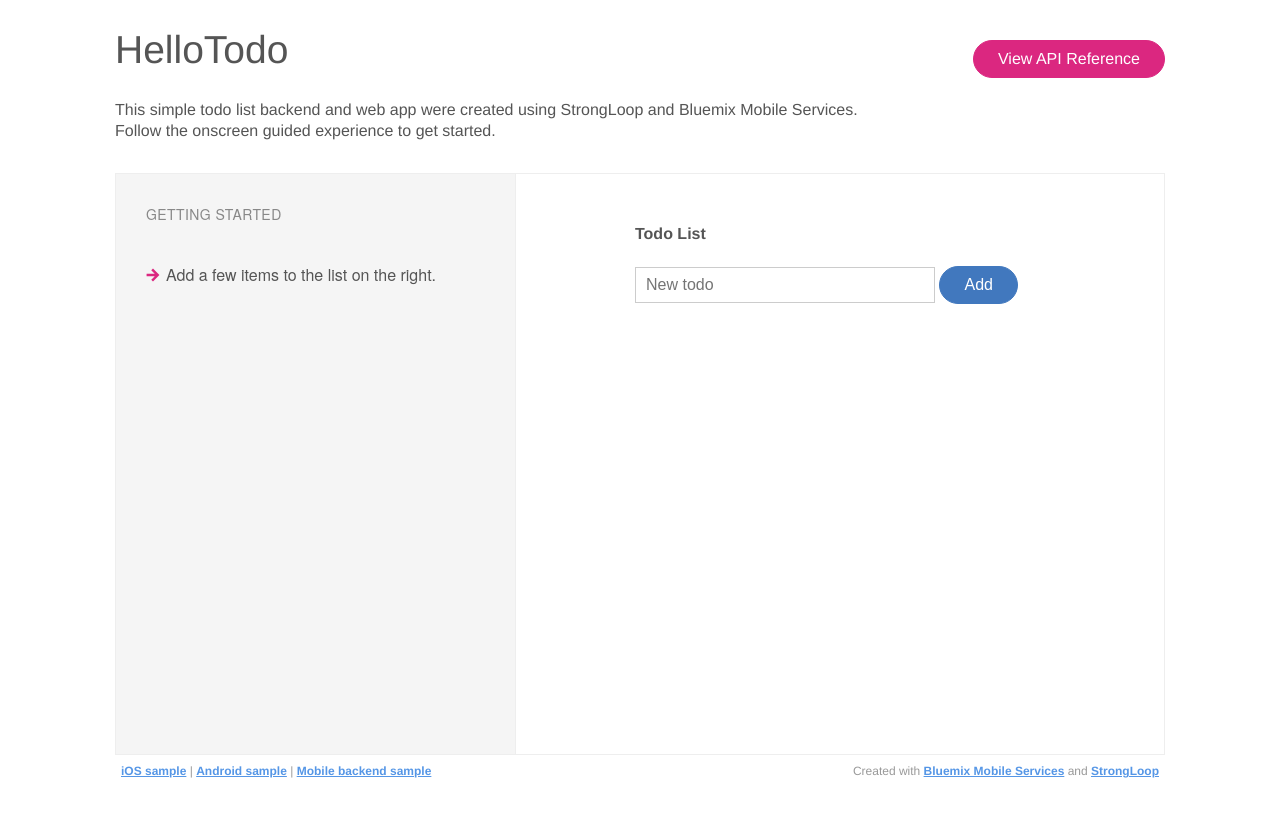
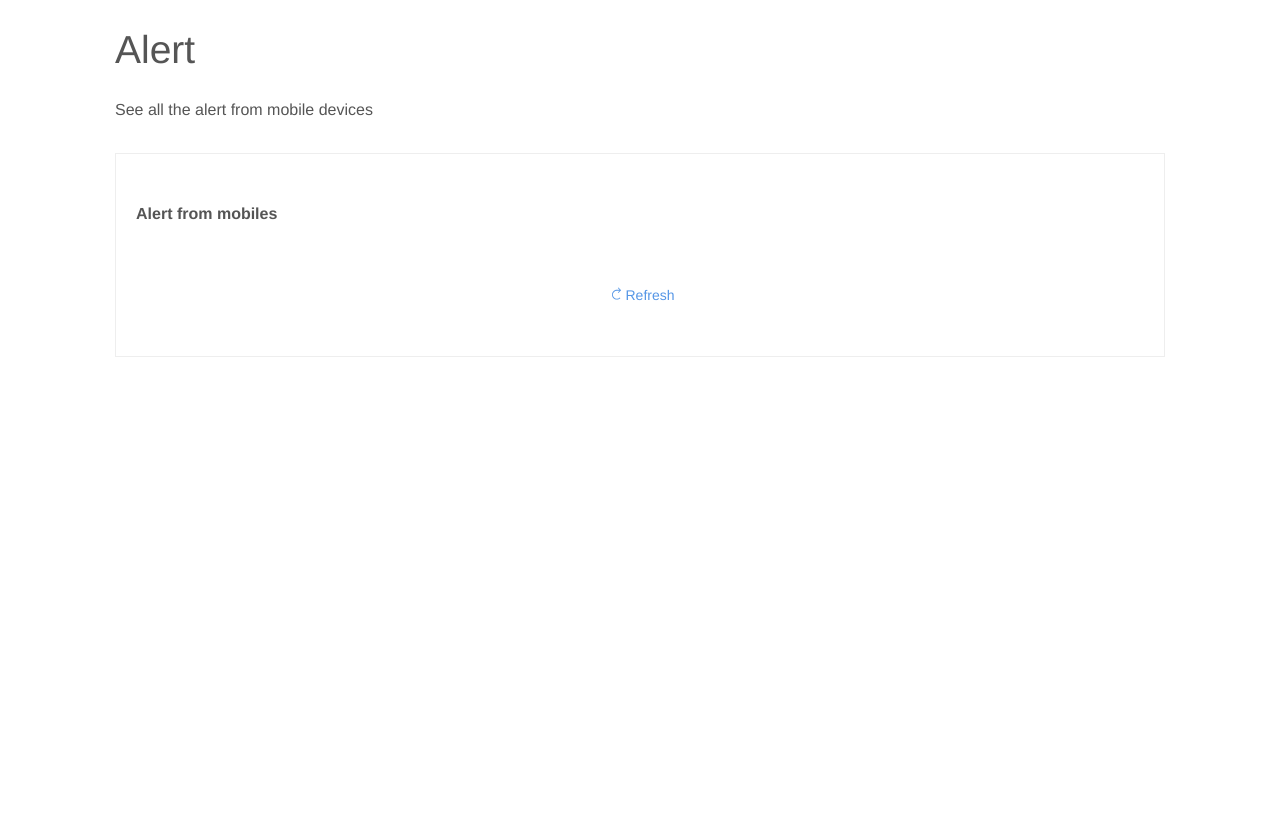
Before and after one commit to charles13/safealarm-1480177829285, a website: page client/index.html in a window 1280 px wide. Drawn offline with nearby package versions, Linux system fonts and the light colour scheme; no server answers.

Commit message:
working website

```diff
--- a/client/App.js
+++ b/client/App.js
@@ -59,7 +59,8 @@
 				var $saveButton = $("<td>").text("save").attr("class", "link save tc").click(onSaveExistingItemButtonClicked);
 				var $deleteButton = $("<td>").text("delete").attr("class", "link delete tc").click(onDeleteButtonClicked);
 
-				$tr.append($doneBox).append($text).append($editButton).append($saveButton).append($deleteButton);
+//				$tr.append($doneBox).append($text).append($editButton).append($saveButton).append($deleteButton);
+				$tr.append($doneBox).append($text).append($deleteButton);
 				todos.push($tr);
 			});
 
--- a/client/index.html
+++ b/client/index.html
@@ -1,22 +1,22 @@
 <!DOCTYPE html>
 <html>
 <head>
-    <title>HelloTodo</title>
+    <title>Safe Alert</title>
     <link rel="stylesheet" href="main.css">
 </head>
 
 <body>
 <div class="wrapper">
-    <div class="float-right" style="align:center">
+    <!--<div class="float-right" style="align:center">
         <a class="mf-btn mf-btn--primary" href="/explorer/#!/Item" target="_blank">View API Reference</a>
-    </div>
+    </div>-->
     <header>
-        <h1>HelloTodo</h1>
+        <h1>Alert</h1>
 
-        <p>This simple todo list backend and web app were created using StrongLoop and Bluemix Mobile Services. Follow the onscreen guided experience to get started.</p>
+        <p>See all the alert from mobile devices</p>
     </header>
     <div class="container">
-        <div id="InfoBox">
+        <!--<div id="InfoBox">
             <div class="instr-pane active" id="init">
                 <h4>Getting Started</h4>
 
@@ -107,22 +107,22 @@
                 <p class="next">Learn to protect your mobile backend with <a href="https://www.ng.bluemix.net/docs/services/mobileaccess/index.html"
                                                     target="_blank">Mobile Client Access</a></p>
             </div>
-        </div>
+        </div>-->
 
         <div class="todo-list">
-            <strong>Todo List</strong><br/><br>
-            <form action="" id="new-todo">
+            <strong>Alert from mobiles</strong><br/><br>
+            <!--<form action="" id="new-todo">
                 <input type="text" id="ItemText" placeholder="New todo" style="width: 300px"/>
                 <button type="submit" id="SaveNewItemButton" class="mf-btn mf-btn--primary-alt">Add</button>
-            </form>
+            </form>-->
             <table id="ItemsList">
             </table>
-				<div class="tc"><span id="refresh" class="refresh" style="display: none">Refresh</span></div>
+				<div class="tc"><span id="refresh" class="refresh">Refresh</span></div>
         </div>
 
     </div>
 
-    <div class="made-with float-left">
+    <!--<div class="made-with float-left">
         <a href="https://github.com/ibm-bluemix-mobile-services/bms-samples-ios-hellotodo" target="_blank"><b>iOS sample</b></a> |
         <a href="https://github.com/ibm-bluemix-mobile-services/bms-samples-android-hellotodo" target="_blank"><b>Android sample</b></a> |
         <a href="https://github.com/ibm-bluemix-mobile-services/bms-hellotodo-strongloop" target="_blank"><b>Mobile backend sample</b></a>
@@ -130,7 +130,7 @@
     <div class="made-with float-right">
         Created with <b><a href="http://www.ibm.com/cloud-computing/bluemix/solutions/mobilefirst/">Bluemix Mobile Services</a></b>
         and <b><a href="https://strongloop.com/">StrongLoop</a></b>
-    </div>
+    </div>-->
 
 
 </div>
--- a/client/main.css
+++ b/client/main.css
@@ -152,7 +152,7 @@ tr.done td:nth-child(2) {
 
 .todo-list {
   padding: 50px 20px;
-    width: 450px;
+    width: 100%;
     margin: 0 auto;
 }
 
@@ -175,7 +175,7 @@ tr.done td:nth-child(2) {
 }
 
 #ItemsList tr td:nth-child(4) {
-    min-width: 30px;
+    min-width: 300px;
 }
 
 #ItemsList td {
```
Also changed, not shown: 1 other file.
